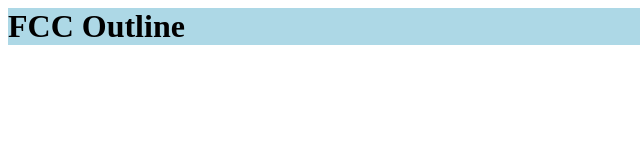
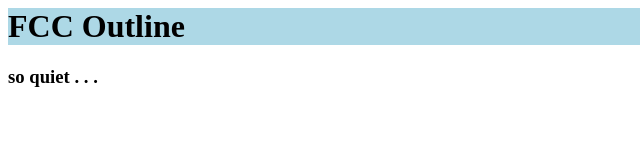
Before and after one commit to rentonj7/rentonj7.github.io, a plain HTML site: page index.html in a window 1280 px wide. Shown: the full height of the page, 0-640 px from the left. Drawn offline with Linux system fonts and the light colour scheme.

Commit message:
Update index.html

```diff
--- a/index.html
+++ b/index.html
@@ -5,4 +5,5 @@
 </style>
 <html>
   <h1>FCC Outline</h1>
+  <h3>so quiet . . . </h3>
 </html>
```
